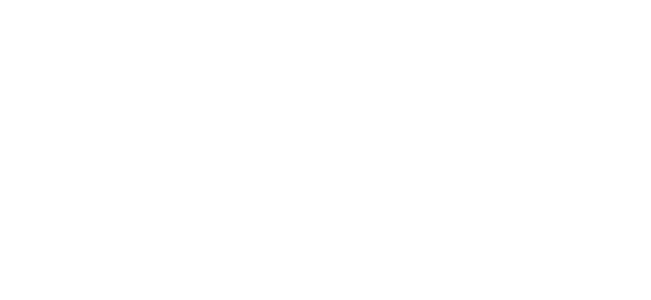
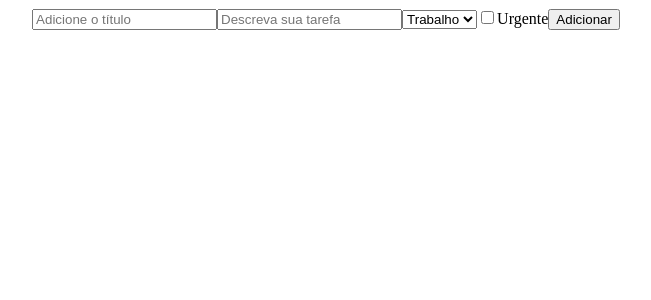
Before and after one commit to gBatiista/esquenta-tryunfo, a React (Create React App) app: page / in a window 1280 px wide. Shown: the top 300 px of the page, without its empty margins (314-965 px from the left). Built offline with nearby package versions, Linux system fonts and the light colour scheme.

Commit message:
feat: cria componentes Form, Task com renderização no App

```diff
--- a/package.json
+++ b/package.json
@@ -6,6 +6,7 @@
     "@testing-library/jest-dom": "^5.16.5",
     "@testing-library/react": "^13.4.0",
     "@testing-library/user-event": "^13.5.0",
+    "@trybe/eslint-config-frontend": "^1.8.3",
     "react": "^18.2.0",
     "react-dom": "^18.2.0",
     "react-scripts": "5.0.1",
@@ -15,7 +16,8 @@
     "start": "react-scripts start",
     "build": "react-scripts build",
     "test": "react-scripts test",
-    "eject": "react-scripts eject"
+    "eject": "react-scripts eject",
+    "lint": "npx eslint ./src"
   },
   "eslintConfig": {
     "extends": [
--- a/src/App.js
+++ b/src/App.js
@@ -1,11 +1,56 @@
+import React from 'react';
 import './App.css';
+import Form from './components/Form';
+import Task from './components/Task';
 
-function App() {
-  return (
-    <div className="App">
+class App extends React.Component {
+  state = {
+    title: '',
+    description: '',
+    category: 'Trabalho',
+    tasks: [],
+  };
 
-    </div>
-  );
+  handleChange = ({ target }) => {
+    this.setState({ [target.name]: target.value });
+  };
+
+  addTask = (task) => {
+    this.setState((prevState) => ({
+      tasks: [...prevState.tasks, task],
+      title: '',
+      description: '',
+    }));
+  };
+
+  removeTask = (taskIndex) => {
+    this.setState((prevState) => ({
+      tasks: prevState.tasks.filter((_task, index) => index !== taskIndex),
+    }));
+  };
+
+  render() {
+    const { title, description, tasks, category } = this.state;
+    return (
+      <div className="App">
+        <Form
+          title={ title }
+          description={ description }
+          category={ category }
+          handleChange={ this.handleChange }
+          addTask={ this.addTask }
+        />
+        {tasks.map((task, index) => (
+          <Task
+            key={ task.title }
+            title={ task.title }
+            description={ task.description }
+            category={ task.category }
+            removeTask={ () => this.removeTask(index) }
+          />))}
+      </div>
+    );
+  }
 }
 
 export default App;
--- /dev/null
+++ b/src/components/Form.jsx
@@ -0,0 +1,51 @@
+import PropTypes from 'prop-types';
+import React from 'react';
+
+class Form extends React.Component {
+  render() {
+    const { title, description, category, handleChange, addTask } = this.props;
+    return (
+      <form>
+        <input
+          type="text"
+          name="title"
+          placeholder="Adicione o título"
+          value={ title }
+          onChange={ handleChange }
+        />
+        <input
+          type="textarea"
+          name="description"
+          placeholder="Descreva sua tarefa"
+          value={ description }
+          onChange={ handleChange }
+        />
+        <select name="category" onChange={ handleChange } value={ category }>
+          <option value="Trabalho">Trabalho</option>
+          <option value="Casa">Casa</option>
+          <option value="Lazer">Lazer</option>
+          <option value="Outros">Outros</option>
+        </select>
+        <label htmlFor="urgent">
+          <input type="checkbox" name="urgent" onChange={ handleChange } />
+          Urgente
+        </label>
+        <button
+          type="button"
+          onClick={ () => addTask({ title, description, category }) }
+        >
+          Adicionar
+        </button>
+      </form>
+    );
+  }
+}
+
+Form.propTypes = {
+  title: PropTypes.string,
+  description: PropTypes.string,
+  handleChange: PropTypes.func,
+  addTask: PropTypes.func,
+}.isRequired;
+
+export default Form;
--- /dev/null
+++ b/src/components/Task.jsx
@@ -0,0 +1,23 @@
+import PropTypes from 'prop-types';
+import React from 'react';
+
+export default class Task extends React.Component {
+  render() {
+    const { title, description, category, removeTask } = this.props;
+    return (
+      <div>
+        <h2>{ title }</h2>
+        <p>{ description }</p>
+        <p>{ category }</p>
+        <button type="button" onClick={ removeTask }>Feito!</button>
+      </div>
+    );
+  }
+}
+
+Task.propTypes = {
+  title: PropTypes.string,
+  description: PropTypes.string,
+  category: PropTypes.string,
+  removeTask: PropTypes.func,
+}.isRequired;
--- a/src/index.js
+++ b/src/index.js
@@ -6,7 +6,7 @@
 root.render(
   <React.StrictMode>
     <App />
-  </React.StrictMode>
+  </React.StrictMode>,
 );
 
 // If you want to start measuring performance in your app, pass a function
```
Also changed, not shown: .eslintrc.json (added), 1 other file (tests, documents, lock files or other folders).
